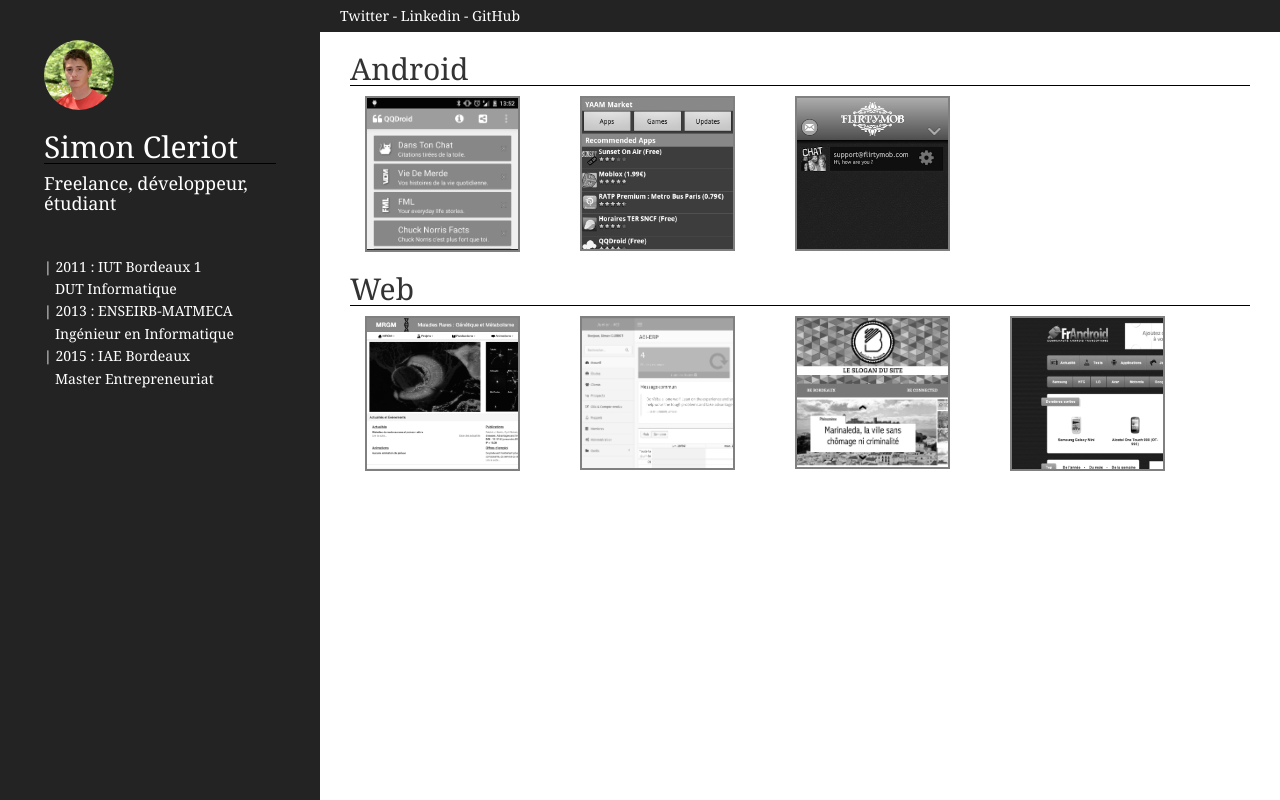
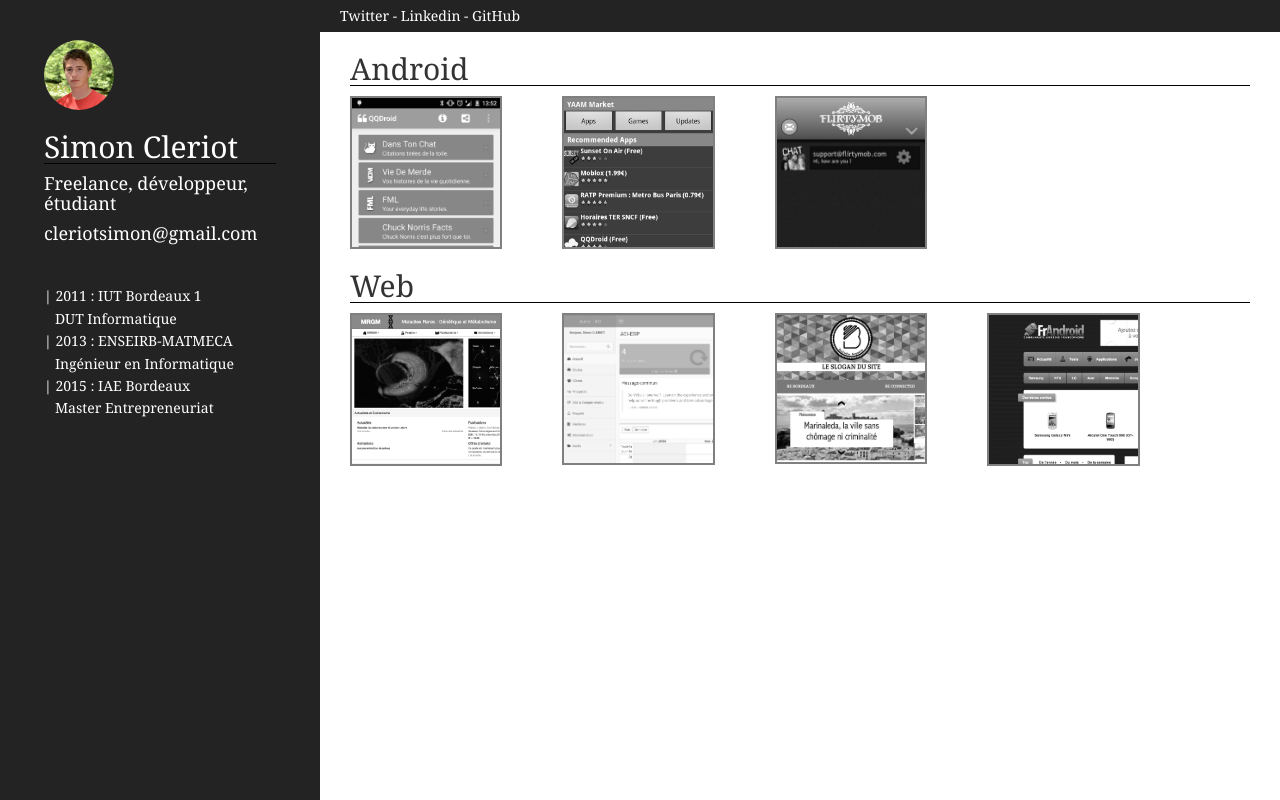
Before and after one commit to scleriot/perso, a PHP site: page / in a window 1280 px wide. Run offline with PHP 8.4, Linux system fonts and the light colour scheme; some libraries are stand-ins or nearby versions; some web fonts are replaced.

Commit message:
Fix alignment

```diff
--- a/header.php
+++ b/header.php
@@ -25,6 +25,7 @@
                 <img src="/css/images/profile.jpg" class="img-circle img-responsive" style="height:70px" />
                 <h2>Simon Cleriot</h2>
                 <h4>Freelance, développeur, étudiant</h4>
+                <h4>cleriotsimon@gmail.com</h4>
                 <br />
                 <p>
                     | 2011 : IUT Bordeaux 1<br />
--- a/index.php
+++ b/index.php
@@ -5,9 +5,9 @@ require("header.php");
 <div class="row">
     <div class="col-md-12">
         <h2>Android</h2>
-        <div class="row">
+        <div class="row" style="margin-left:0;">
             <div class="col-xs-3 visible-xs"></div>
-            <div class="col-xs-6 col-md-2 project img-gray">
+            <div class="col-xs-6 col-md-2 project img-gray" style="margin-left:0;">
                 <a href="projects/qqdroid/" class="ajax-popup">
                     <img src="projects/qqdroid/miniature.png" class="img-responsive" />
                     <div class="details">
@@ -40,9 +40,9 @@ require("header.php");
 <div class="row">
     <div class="col-md-12">
         <h2>Web</h2>
-        <div class="row">
+        <div class="row" style="margin-left:0;">
             <div class="col-xs-3 visible-xs"></div>
-            <div class="col-xs-6 col-md-2 project img-gray">
+            <div class="col-xs-6 col-md-2 project img-gray" style="margin-left:0;">
                 <a href="projects/mrgm/">
                     <img src="projects/mrgm/miniature.png" class="img-responsive" />
                     <div class="details">
```
